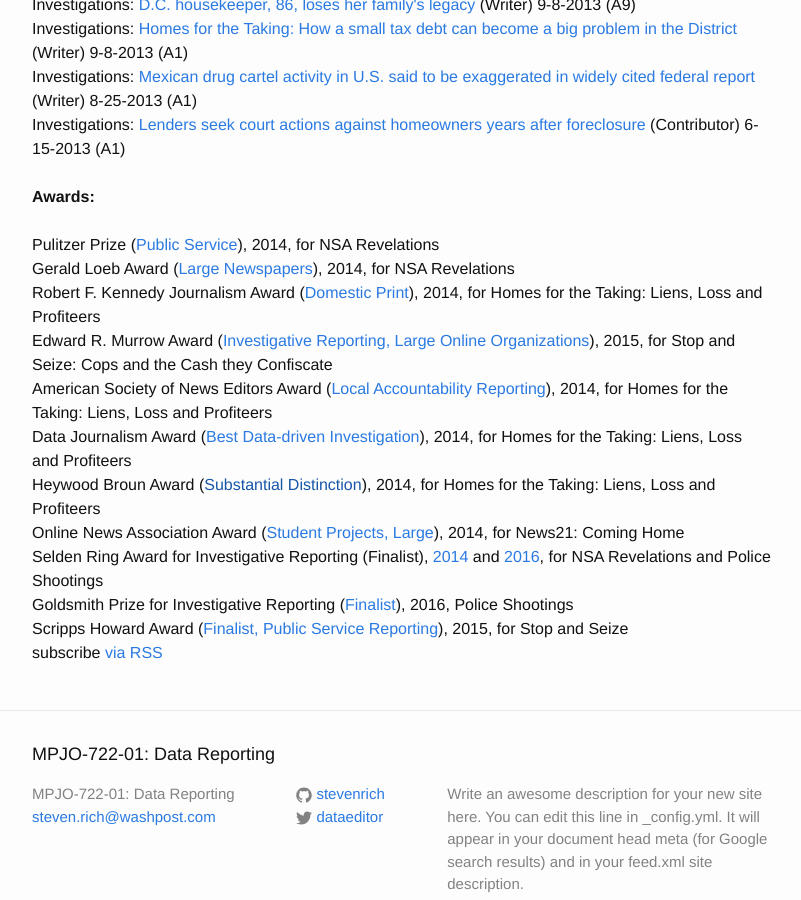
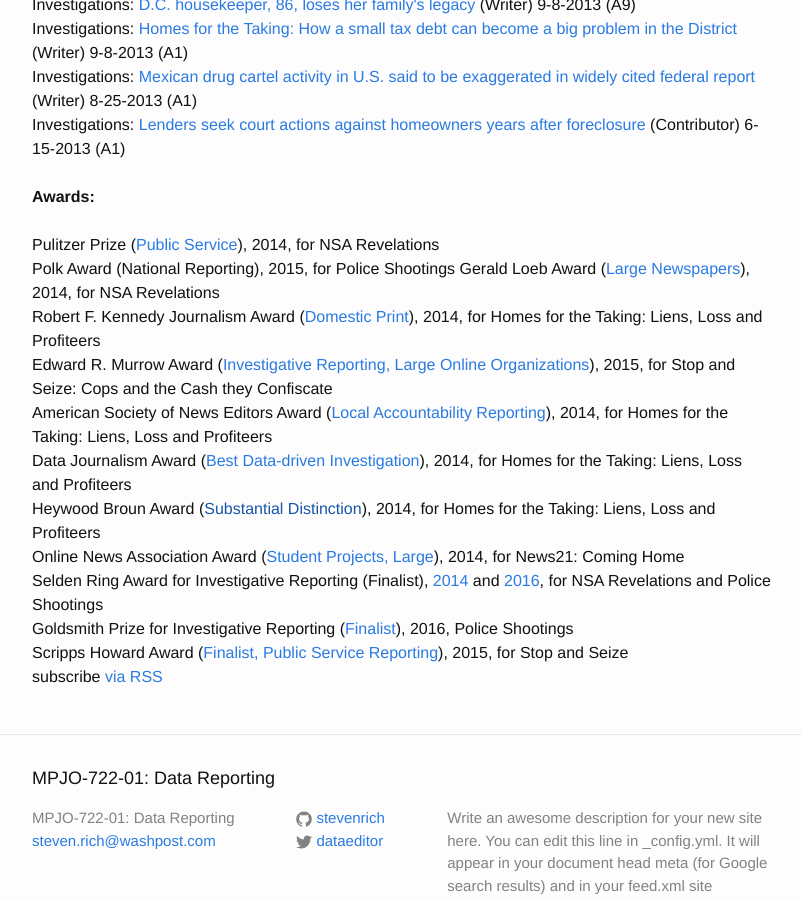
Before and after one commit to stevenrich-zz/stevenrich.github.io, a Jekyll site: the page built from clips.html, in a window 1280 px wide and 900 px high, scrolled down 3504 px. Shown: the whole window, without its empty margins (238-1039 px from the left). Built offline with Jekyll 4.4.1, drawn with Linux system fonts in a browser that asks for light colours.

Commit message:
Update clips.html

```diff
--- a/clips.html
+++ b/clips.html
@@ -105,6 +105,7 @@
   <br>
   <br>
   Pulitzer Prize (<a href="http://www.pulitzer.org/works/2014-Public-Service-Group1">Public Service</a>), 2014, for NSA Revelations<br>
+  Polk Award (National Reporting), 2015, for Police Shootings
   Gerald Loeb Award (<a href="http://www.anderson.ucla.edu/gerald-loeb-awards/2014-winners">Large Newspapers</a>), 2014, for NSA Revelations<br>
   Robert F. Kennedy Journalism Award (<a href="http://rfkcenter.org/2014-robert-f-kennedy-journalism-award-recipients">Domestic Print</a>), 2014, for Homes for the Taking: Liens, Loss and Profiteers<br>
   Edward R. Murrow Award (<a href="http://www.rtdna.org/content/2015_national_edward_r_murrow_award_winners">Investigative Reporting, Large Online Organizations</a>), 2015, for Stop and Seize: Cops and the Cash they Confiscate<br>
```
